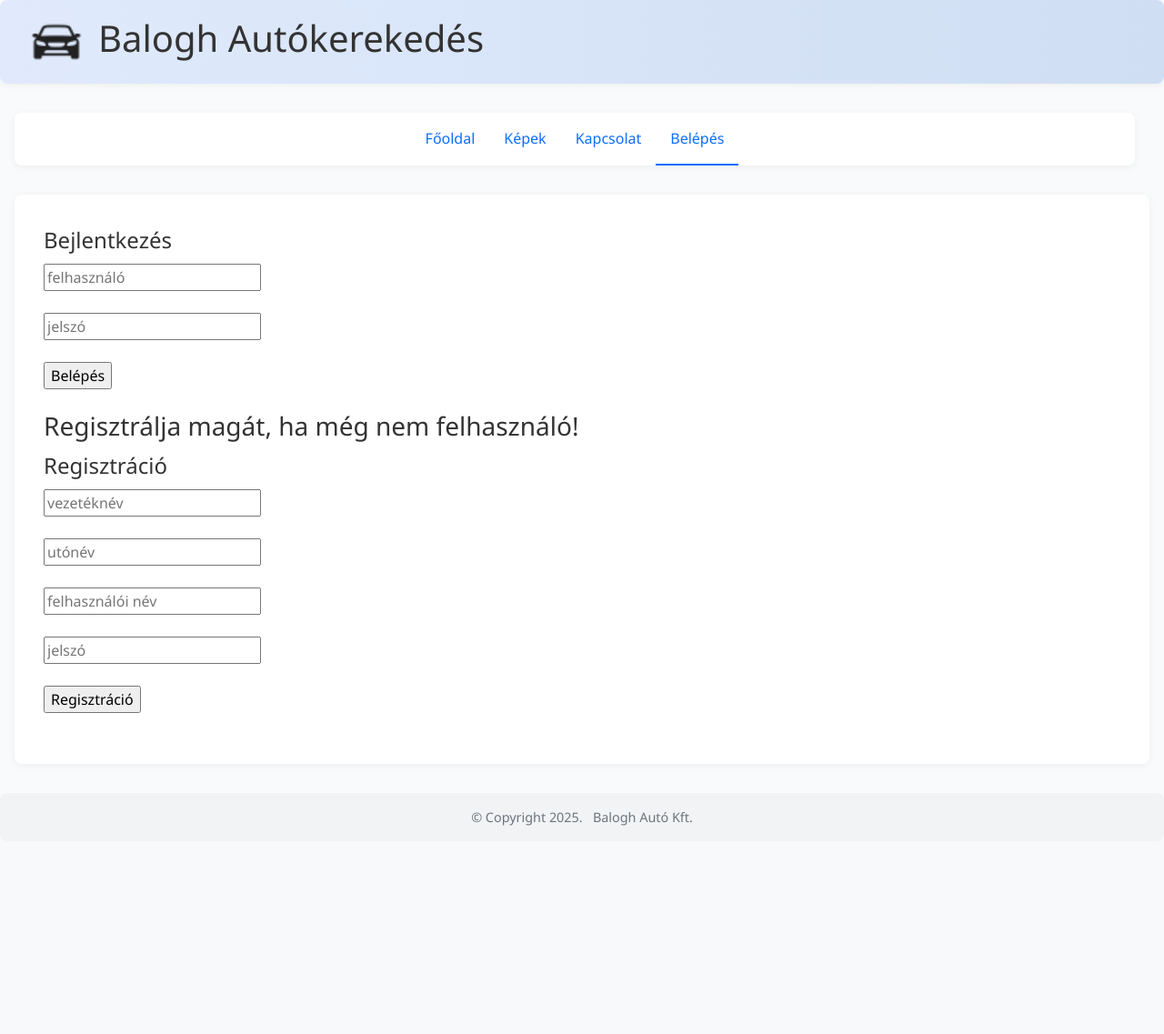
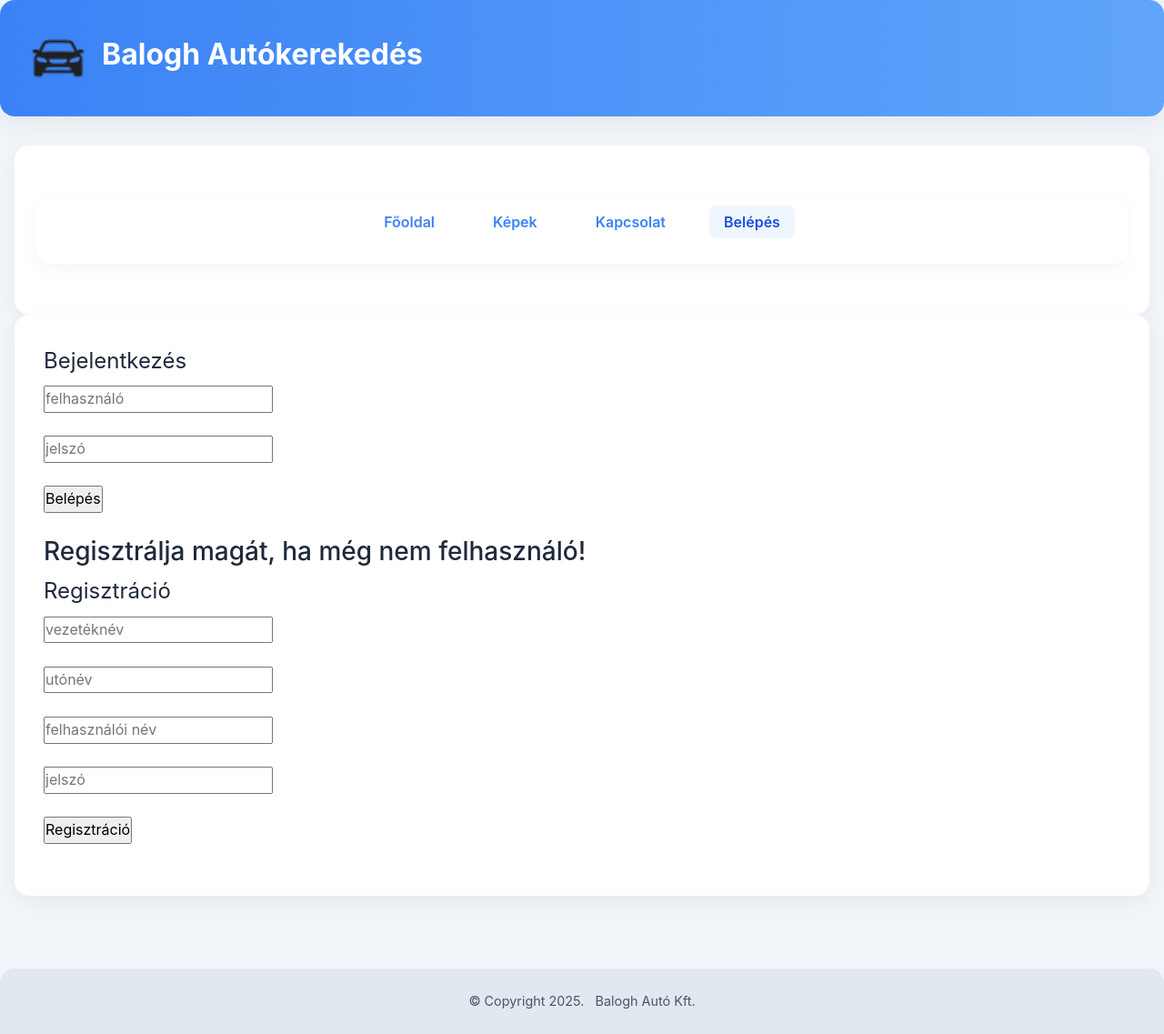
Before and after one commit to BaloghGergo/gyakorlat-beadando, a PHP site: page /belepes in a window 1280 px wide. Shown: the whole page at 91% size. Before the commit the page ends 908 px from the top, so only its background shows below. Run offline with PHP 8.4, Linux system fonts and the light colour scheme.

Commit message:
harmadik

```diff
--- a/logicals/belep.php
+++ b/logicals/belep.php
@@ -2,7 +2,7 @@
 if(isset($_POST['felhasznalo']) && isset($_POST['jelszo'])) {
     try {
         // Kapcsolódás
-        $dbh = new PDO('mysql:host=localhost;dbname=gyakorlat7', 'root', '',
+        $dbh = new PDO('mysql:host=localhost;dbname=baloghgadatb', 'baloghgadatb', 'Jelszo01',
                         array(PDO::ATTR_ERRMODE=>PDO::ERRMODE_EXCEPTION));
         $dbh->query('SET NAMES utf8 COLLATE utf8_hungarian_ci');
 
--- a/logicals/regisztral.php
+++ b/logicals/regisztral.php
@@ -2,7 +2,7 @@
 if(isset($_POST['felhasznalo']) && isset($_POST['jelszo']) && isset($_POST['vezeteknev']) && isset($_POST['utonev'])) {
     try {
         // Kapcsolódás
-        $dbh = new PDO('mysql:host=localhost;dbname=gyakorlat7', 'root', '',
+        $dbh = new PDO('mysql:host=localhost;dbname=baloghgadatb', 'baloghgadatb', 'Jelszo01',
                         array(PDO::ATTR_ERRMODE=>PDO::ERRMODE_EXCEPTION));
         $dbh->query('SET NAMES utf8 COLLATE utf8_hungarian_ci');
 
--- a/styles/main.css
+++ b/styles/main.css
@@ -6,8 +6,6 @@
 
 	}
 label input, label textarea {
-	/*position: relative;
-	left: 200px;*/
 	float: right;
 	border: 2px red solid;
 	padding: 2px;
--- a/styles/stilus.css
+++ b/styles/stilus.css
@@ -1,108 +1,157 @@
-/* Alap stílus */
-body {
-    font-family: 'Segoe UI', Tahoma, Geneva, Verdana, sans-serif;
-    background-color: #f9fafb;
-    color: #333;
+/* RESET & ALAPOK */
+* {
     margin: 0;
+    padding: 0;
+    box-sizing: border-box;
 }
 
-/* Header */
+body {
+    font-family: 'Inter', 'Segoe UI', Tahoma, Geneva, Verdana, sans-serif;
+    background-color: #f1f5f9;
+    color: #1e293b;
+    line-height: 1.6;
+    min-height: 100vh;
+    display: flex;
+    flex-direction: column;
+}
+
+a {
+    text-decoration: none;
+    color: inherit;
+}
+
+img {
+    max-width: 100%;
+    height: auto;
+    display: block;
+}
+
+/* TARTALOM KÖZPONTOSÍTÁS */
+#wrapper {
+    width: 100%;
+    max-width: 1280px;
+    margin: 0 auto;
+    padding: 2rem 1rem;
+    flex: 1;
+}
+
+/* HEADER */
 header {
-    border-radius: 0.5rem;
-    background: linear-gradient(90deg, #e0eafc 0%, #cfdef3 100%);
-    padding: 1rem 2rem;
-    margin-bottom: 2rem;
+    background: linear-gradient(90deg, #3b82f6, #60a5fa);
+    color: white;
+    padding: 2rem;
+    border-radius: 1rem;
     display: flex;
     align-items: center;
-    box-shadow: 0 2px 8px rgba(0,0,0,0.05);
+    gap: 1rem;
+    box-shadow: 0 10px 25px rgba(0, 0, 0, 0.05);
 }
 
 header img {
-    height: 60px;
-    margin-right: 1rem;
+    height: 64px;
+    border-radius: 0.5rem;
 }
 
-/* Wrapper */
-#wrapper {
-    margin: 0 auto;
-    padding: 0 1rem;
+header h1 {
+    font-size: 2rem;
+    font-weight: 700;
 }
 
-/* Navigation */
+/* NAVIGÁCIÓ */
 nav {
-    margin-bottom: 2rem;
-    background-color: #ffffff;
-    border-radius: 0.5rem;
-    box-shadow: 0 2px 8px rgba(0,0,0,0.05);
+    background-color: white;
+    margin: 2rem 0;
+    border-radius: 1rem;
+    box-shadow: 0 6px 20px rgba(0, 0, 0, 0.04);
+    overflow-x: auto;
 }
 
 nav ul {
+    display: flex;
+    justify-content: center;
+    gap: 2rem;
     list-style: none;
-    padding: 0;
-    margin: 0;
-    display: flex;
+    padding: 1rem;
     flex-wrap: wrap;
-    justify-content: center;
 }
 
-nav ul li {
-    padding: 1rem;
+nav ul li a {
+    font-weight: 600;
+    color: #3b82f6;
+    padding: 0.5rem 1rem;
+    border-radius: 0.5rem;
+    transition: 0.3s ease;
 }
 
-nav ul li.active {
-    border-bottom: 2px solid #0d6efd;
+nav ul li a:hover,
+nav ul li.active a {
+    background-color: #eff6ff;
+    color: #1d4ed8;
 }
 
-nav ul a {
-    text-decoration: none;
-    color: #0d6efd;
-    font-weight: 500;
-    transition: color 0.3s;
-}
-
-nav ul a:hover {
-    color: #0a58ca;
-}
-
-/* Layout: Aside + Content */
+/* MAIN: LAYOUT */
 main {
     display: flex;
     flex-wrap: wrap;
     gap: 2rem;
+    align-items: flex-start;
 }
 
-/* Aside */
+/* OLDALSÁV */
 aside {
     flex: 1;
-    margin-right: 1rem;
+    min-width: 250px;
+    background-color: white;
+    padding: 1.5rem;
+    border-radius: 1rem;
+    box-shadow: 0 6px 20px rgba(0, 0, 0, 0.04);
 }
 
-/* Content */
+/* FŐ TARTALOM */
 #content {
     flex: 3;
-    background-color: #ffffff;
-    border-radius: 0.5rem;
+    background-color: white;
     padding: 2rem;
-    box-shadow: 0 2px 8px rgba(0,0,0,0.05);
+    border-radius: 1rem;
+    box-shadow: 0 6px 20px rgba(0, 0, 0, 0.05);
 }
 
 #content img {
     float: right;
-    max-width: 100%;
-    height: auto;
     margin: 0 0 1rem 1rem;
     padding: 0.5rem;
-    border: 1px solid #dee2e6;
-    border-radius: 0.5rem;
+    border: 1px solid #e2e8f0;
+    border-radius: 0.75rem;
 }
 
-/* Footer */
+/* LÁBLÉC */
 footer {
-    border-radius: 0.5rem;
-    margin-top: 2rem;
-    padding: 1rem;
-    background-color: #f1f3f5;
+    background-color: #e2e8f0;
+    color: #475569;
     text-align: center;
     font-size: 0.9rem;
-    color: #6c757d;
+    padding: 1.5rem;
+    margin-top: 3rem;
+    border-radius: 1rem 1rem 0 0;
 }
+
+/* MOBILBARÁT */
+@media (max-width: 768px) {
+    header {
+        flex-direction: column;
+        text-align: center;
+    }
+
+    main {
+        flex-direction: column;
+    }
+
+    nav ul {
+        flex-direction: column;
+        align-items: center;
+    }
+
+    aside {
+        margin: 0;
+    }
+}
--- a/templates/pages/belepes.tpl.php
+++ b/templates/pages/belepes.tpl.php
@@ -1,6 +1,6 @@
     <form action = "belep" method = "post">
       <fieldset>
-        <legend>Bejlentkezés</legend>
+        <legend>Bejelentkezés</legend>
         <br>
         <input type="text" name="felhasznalo" placeholder="felhasználó" required><br><br>
         <input type="password" name="jelszo" placeholder="jelszó" required><br><br>
```
Also changed, not shown: adatbazis_felhasznalok.sql (+9 -0 lines), php/kapcsolat.php (+37 -17 lines), templates/pages/kepfeltoltes.tpl.php (+7 -7 lines), templates/pages/uzenetek.tpl.php (+73 -0 lines).
